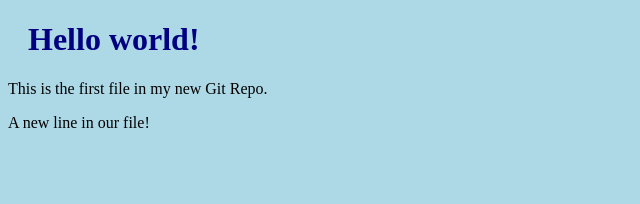
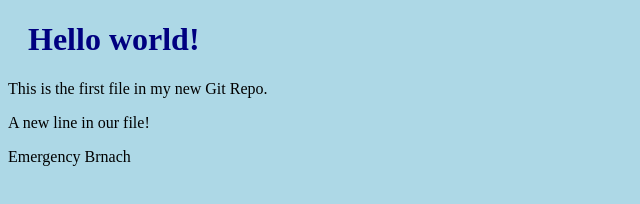
Before and after one commit to knpAbhiYadav/TestRepo, a plain HTML site: page Index.html in a window 1280 px wide. Shown: the whole page, without its empty margins (0-640 px from the left). Drawn offline with Linux system fonts and the light colour scheme.

Commit message:
Emergency Commit

```diff
--- a/Index.html
+++ b/Index.html
@@ -9,6 +9,7 @@
 <h1>Hello world!</h1>
 <p>This is the first file in my new Git Repo.</p>
 <p>A new line in our file!</p>
+<p>Emergency Brnach</p>
 
 </body>
 </html>
```
